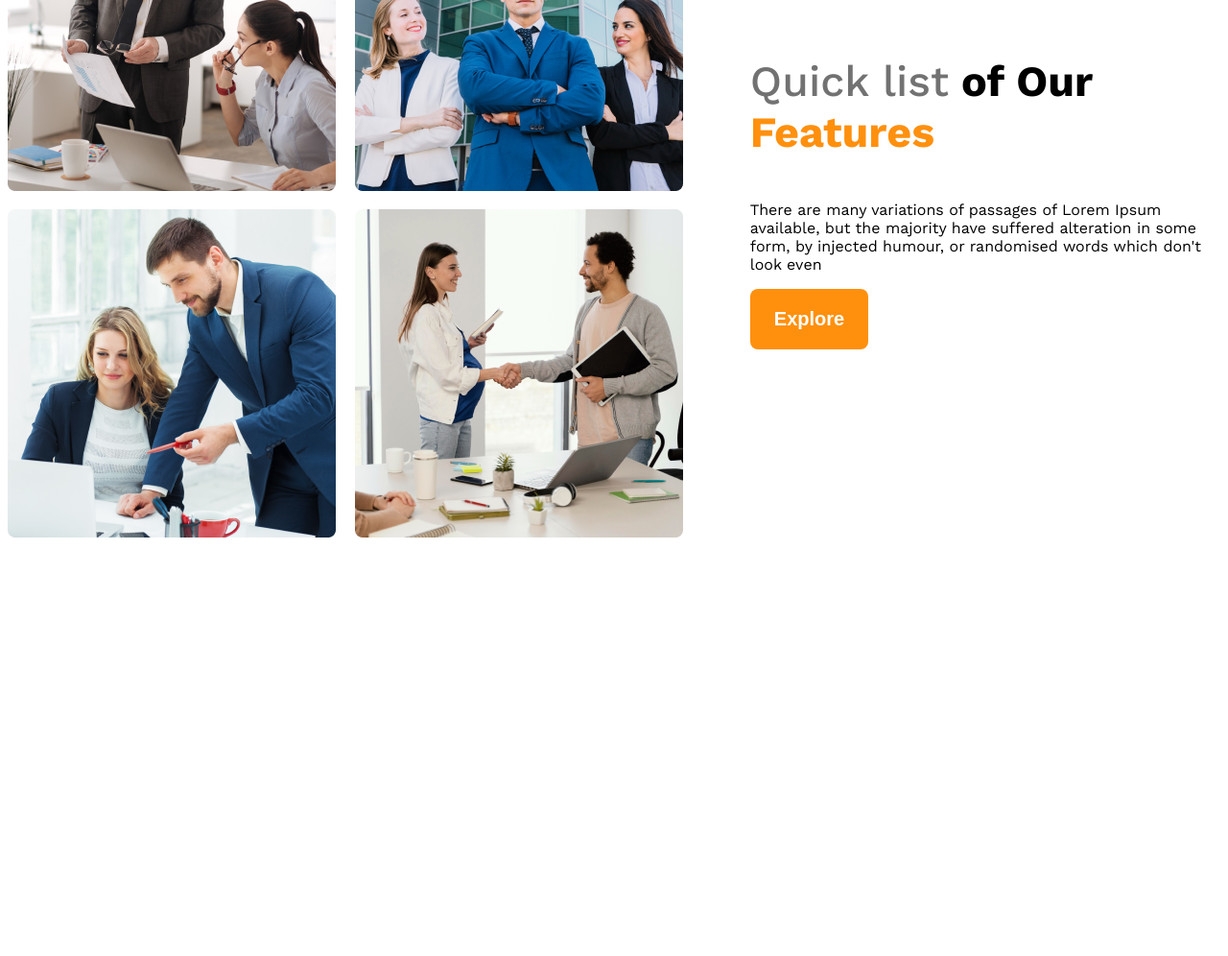
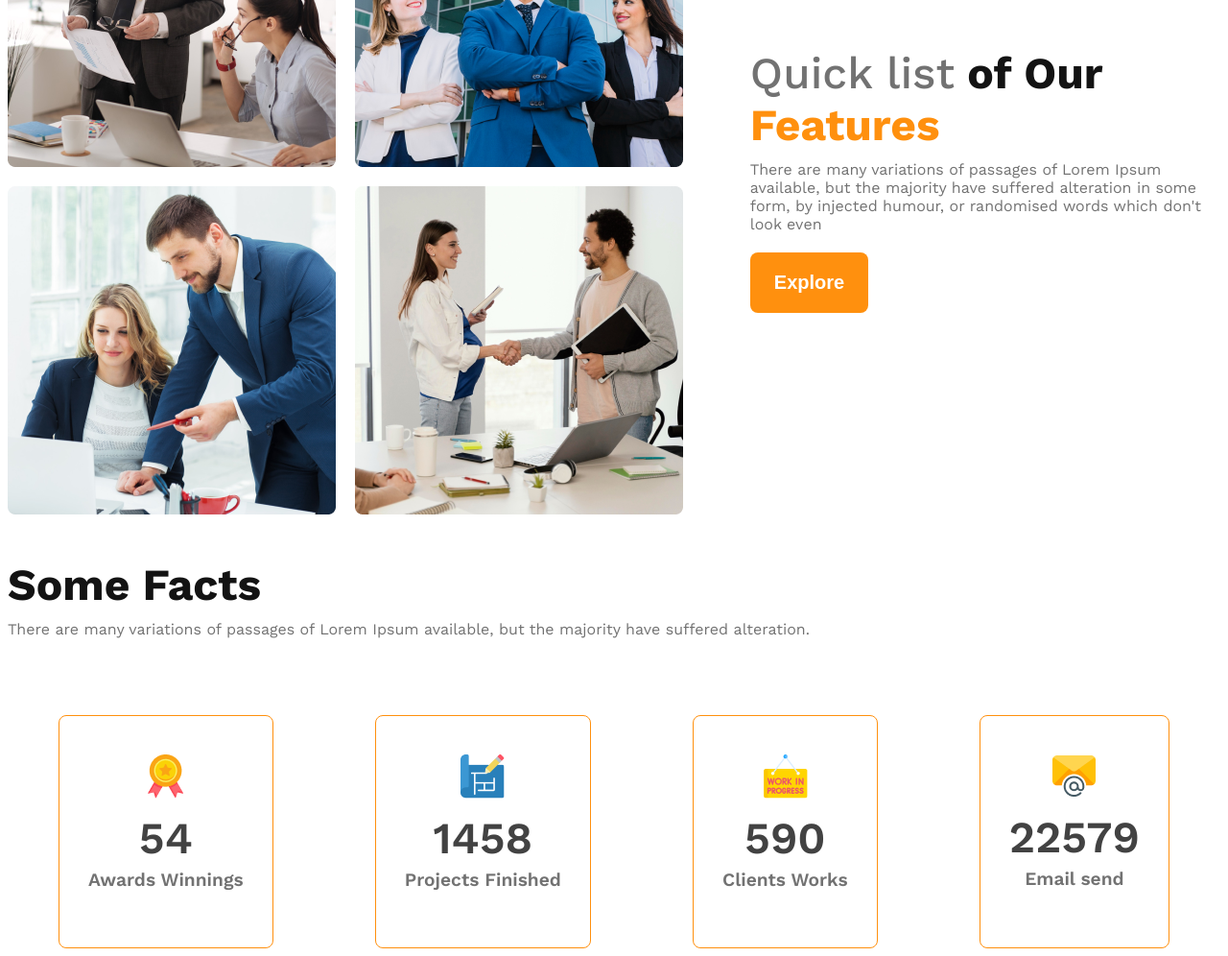
Before and after one commit to Rabbi9858/g3-architech-website, a plain HTML site: page index.html in a window 1280 px wide. Shown: the part 1279-2275 px from the top of the page at 96% size. Before the commit the page ends 1847 px from the top, so only its background shows below. Drawn offline with nearby package versions, Linux system fonts and the light colour scheme.

Commit message:
some facts added

```diff
--- a/Styles/architech.css
+++ b/Styles/architech.css
@@ -19,8 +19,24 @@ header {
     color: #fff;
     font-size: 1.25rem;
     font-weight: 600;
-    cursor:pointer;
+    cursor: pointer;
 }
+
+.section-title {
+    font-size: 2.88rem;
+    font-weight: 700;
+    color: rgb(19, 19, 19);
+    margin-bottom: 10px;
+
+}
+
+.section-description {
+    color: rgb(114, 114, 114);
+    font-weight: 400;
+    margin-top: 5px;
+    margin-bottom: 20px;
+}
+
 
 
 /* Nav related styles */
@@ -46,14 +62,6 @@ nav li a {
     text-decoration: none;
 }
 
-.nav-title {
-    font-family: "work sans", sans-serif;
-    font-size: 2.88rem;
-    font-weight: 700;
-    color: rgb(19, 19, 19);
-
-}
-
 /* banner styles */
 .banner-content {
     max-width: 800px;
@@ -63,66 +71,125 @@ nav li a {
 
 .banner-title {
     color: rgb(19, 19, 19);
-  font-size: 4rem;
+    font-size: 4rem;
     font-weight: 700;
 }
-.banner-description{
-    color: rgb(114, 114, 114);
-    font-weight: 400;
-}
+
 
 .banner img {
     width: 100%;
     margin-top: 20px;
 }
+
 /* main styles */
-main{
+main {
     max-width: 1440px;
     margin: 0 auto;
 }
 
 /* Teams styles */
-.teams-container{
+.teams-container {
     display: flex;
     align-items: center;
     max-width: 1320px;
 }
-.teams-img-container{
+
+.teams-img-container {
     display: grid;
     grid-template-columns: repeat(2, 1fr);
     gap: 1.24rem;
     margin-top: 40px;
 }
-.teams-content{
+
+.teams-content {
     padding-left: 70px;
 }
-.teams-title{
+
+.teams-title {
     font-size: 2.8rem;
 }
-.quick-list{
+
+.quick-list {
     color: rgb(114, 114, 114);
     font-weight: 500;
 }
-.teams-features{
+
+.teams-features {
     color: rgb(255, 144, 14);
     font-weight: 700;
+}
+
+/* Facts Section */
+.facts-card-container {
+    display: flex;
+    justify-content: space-around;
+
+}
+.facts-content{
+    margin-top: 40px;
+    margin-bottom: 80px;
+}
+
+.facts-card-container .card {
+    border: 1px solid rgb(255, 144, 14);
+    border-radius: 8px;
+    text-align: center;
+    padding: 40px 30px;
+
+}
+
+.card-stats {
+     color: rgb(66, 66, 66);
+    font-size: 2.88rem;
+    font-weight: 600;
+    margin-top: 10px;
+    margin-bottom: 5px;
+}
+
+.card-title {
+    font-size: 1.2rem;
+    font-weight: 600;
+    color: rgb(114, 114, 114);
+    margin-top: 0px;
+
 }
 
 /* Responsive Styles */
 /* Movile Design Layout */
 
 @media screen and (max-width:576px) {
-    header{
+    header {
         padding: 20px;
     }
-    nav{
+
+    nav,
+    .teams-container,
+    .facts-card-container {
         flex-direction: column;
     }
 
+    .teams-img-container {
+        grid-template-columns: repeat(1, 1fr);
+    }
+
+    .teams-content, .facts-card-container {
+        padding-right: 20px;
+        padding-left: 20px;
+        text-align: center;
+
+
+    }
+    .facts-card-container{
+        gap: 10px;
+    }
 }
 /* Tablet design layout */
-@media screen and (min-width:576px)and (max-width:960px){
-    header{
+@media screen and (min-width:576px)and (max-width:960px) {
+    header {
         padding: 50px;
     }
+
+    nav {
+        flex-direction: column;
+    }
 }
--- a/index.html
+++ b/index.html
@@ -13,7 +13,7 @@
 <body>
     <header>
         <nav>
-            <h1 class="nav-title">G3 Architects </h1>
+            <h1 class="section-title">G3 Architects </h1>
             <ul>
                 <li>Home</li>
                 <li>About</li>
@@ -27,8 +27,9 @@
                     Brand New
                     Group of Architects
                 </h1>
-                <p class="banner-description">There are many variations of passages of Lorem Ipsum available, but the
-                    majority have suffered alteration in some form, by injected humour, or randomised words which don't look
+                <p class="section-description">There are many variations of passages of Lorem Ipsum available, but the
+                    majority have suffered alteration in some form, by injected humour, or randomised words which don't
+                    look
                     even</p>
                 <button class="btn-primary">Register Now</button>
             </div>
@@ -39,16 +40,52 @@
     <main>
         <section class="teams-container">
             <div class="teams-img-container">
-                    <img src="./images/team1.png" alt="">
-                    <img src="./images/team2.png" alt="">
-                    <img src="./images/team3.png" alt="">
-                    <img src="./images/team4.png" alt="">
+                <img src="./images/team1.png" alt="">
+                <img src="./images/team2.png" alt="">
+                <img src="./images/team3.png" alt="">
+                <img src="./images/team4.png" alt="">
             </div>
             <div class="teams-content">
-                <h3 class="teams-title"> <span class="quick-list">Quick list</span> <span>of Our</span> <span class="teams-features">Features</span></h3>
-                <p class="teams-description">There are many variations of passages of Lorem Ipsum available, but the majority have suffered alteration in some form, by injected humour, or randomised words which don't look even</p>
+                <h3 class="section-title"> <span class="quick-list">Quick list</span> <span>of Our</span> <span
+                        class="teams-features">Features</span></h3>
+                <p class="section-description">There are many variations of passages of Lorem Ipsum available, but the
+                    majority have suffered alteration in some form, by injected humour, or randomised words which don't
+                    look even</p>
                 <button class="btn-primary">Explore</button>
 
+            </div>
+        </section>
+        <section class="features">
+
+        </section>
+
+        <section class="facts">
+            <div class="facts-content">
+                <h3 class="section-title">Some Facts</h3>
+                <p class="section-description">There are many variations of passages of Lorem Ipsum available, but the
+                    majority have suffered alteration.</p>
+            </div>
+            <div class="facts-card-container">
+                <div class="card">
+                    <img src="./images/icons/ribon.png" alt="">
+                    <h2 class="card-stats">54</h2>
+                    <p class="card-title">Awards Winnings</p>
+                </div>
+                <div class="card">
+                    <img src="./images/icons/projects.png" alt="">
+                    <h2 class="card-stats">1458</h2>
+                    <p class="card-title">Projects Finished</p>
+                </div>
+                <div class="card">
+                    <img src="./images/icons/customers.png" alt="">
+                    <h2 class="card-stats">590</h2>
+                    <p class="card-title">Clients Works</p>
+                </div>
+                <div class="card">
+                    <img src="./images/icons/email.png" alt="">
+                    <h2 class="card-stats">22579</h2>
+                    <p class="card-title">Email send</p>
+                </div>
             </div>
         </section>
 
```
